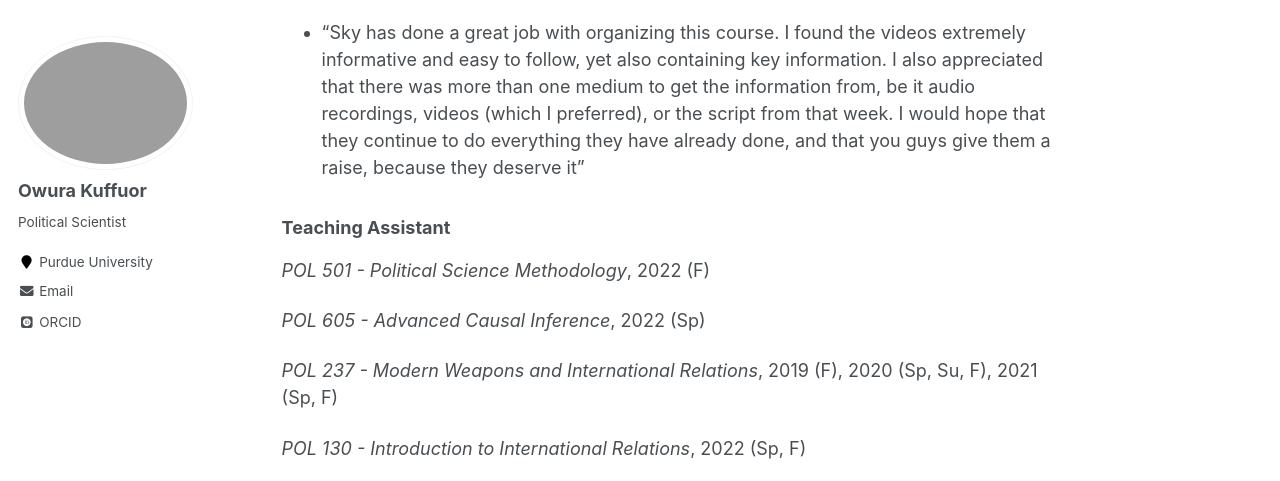
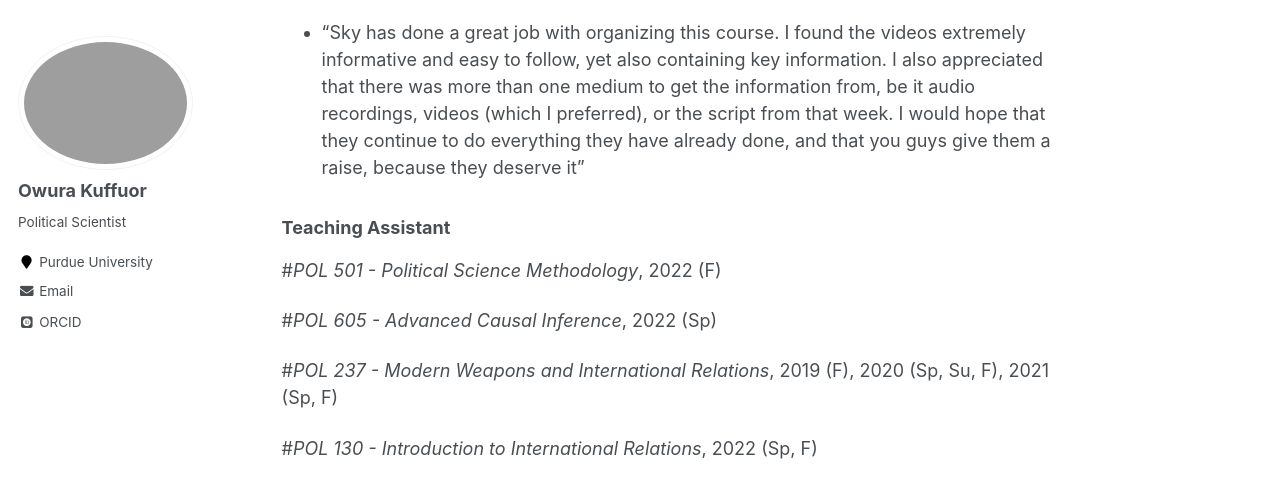
Before and after one commit to okuffuor/github.io, a Jekyll site: the page built from _pages/teaching.md, in a window 1280 px wide and 900 px high, scrolled down 518 px, cut to the strip 0-481 px from the top of the window. Built offline with Jekyll 4.4.1, drawn with Linux system fonts in a browser that asks for light colours; some web fonts are replaced.

```diff
--- a/_pages/teaching.md
+++ b/_pages/teaching.md
@@ -20,13 +20,13 @@ author_profile: true
 
 
 ### Teaching Assistant
-*POL 501 - Political Science Methodology*, 2022 (F)
+#*POL 501 - Political Science Methodology*, 2022 (F)
 
-*POL 605 - Advanced Causal Inference*, 2022 (Sp)
+#*POL 605 - Advanced Causal Inference*, 2022 (Sp)
 
-*POL 237 - Modern Weapons and International Relations*, 2019 (F), 2020 (Sp, Su, F), 2021 (Sp, F)
+#*POL 237 - Modern Weapons and International Relations*, 2019 (F), 2020 (Sp, Su, F), 2021 (Sp, F)
 
-*POL 130 - Introduction to International Relations*, 2022 (Sp, F)
+#*POL 130 - Introduction to International Relations*, 2022 (Sp, F)
 
 
 <iframe width="560" height="315" src="https://www.youtube.com/embed/wKZOaYvHC5A" title="YouTube video player" frameborder="0" allow="accelerometer; autoplay; clipboard-write; encrypted-media; gyroscope; picture-in-picture" allowfullscreen></iframe>
```
